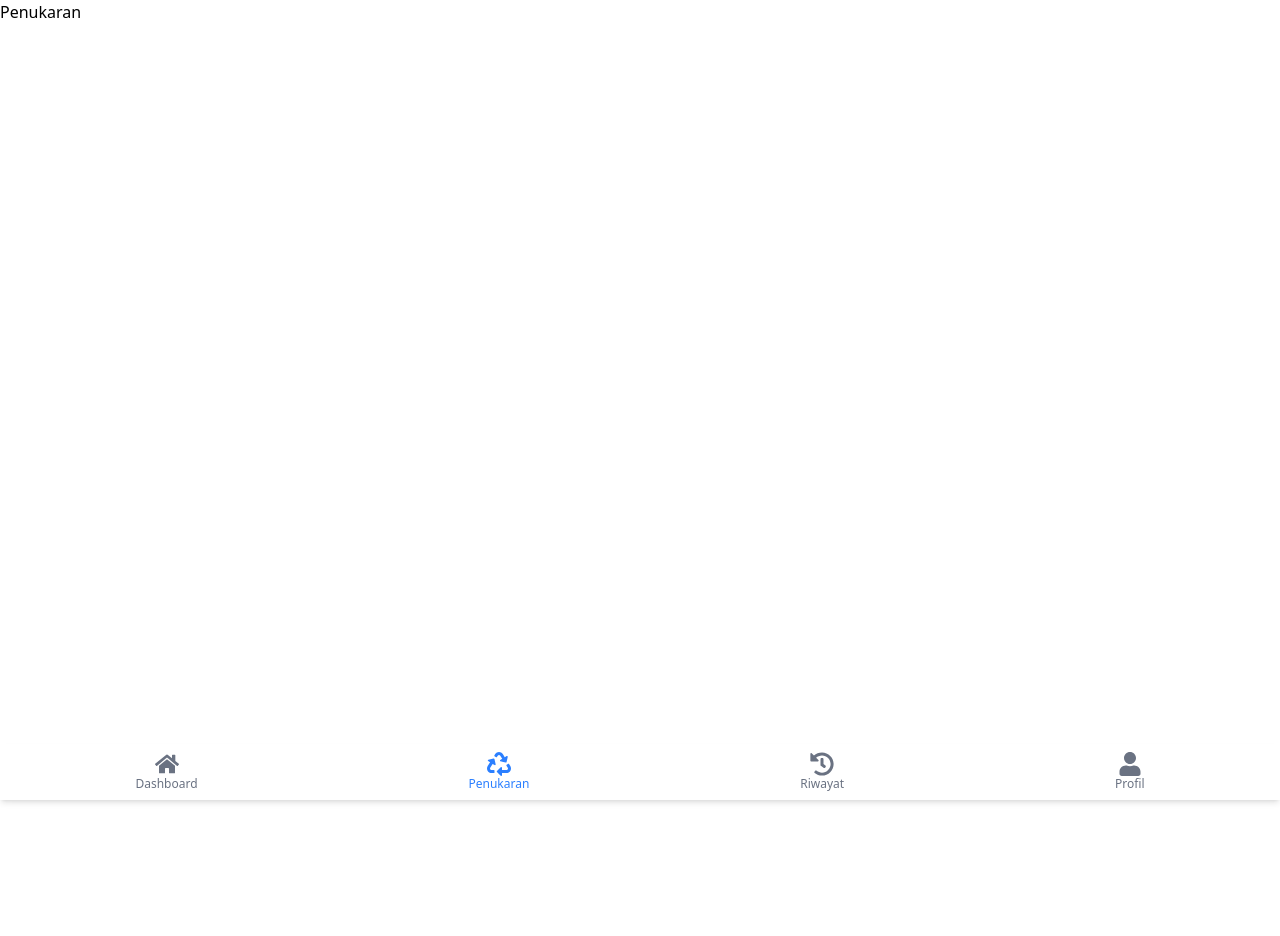
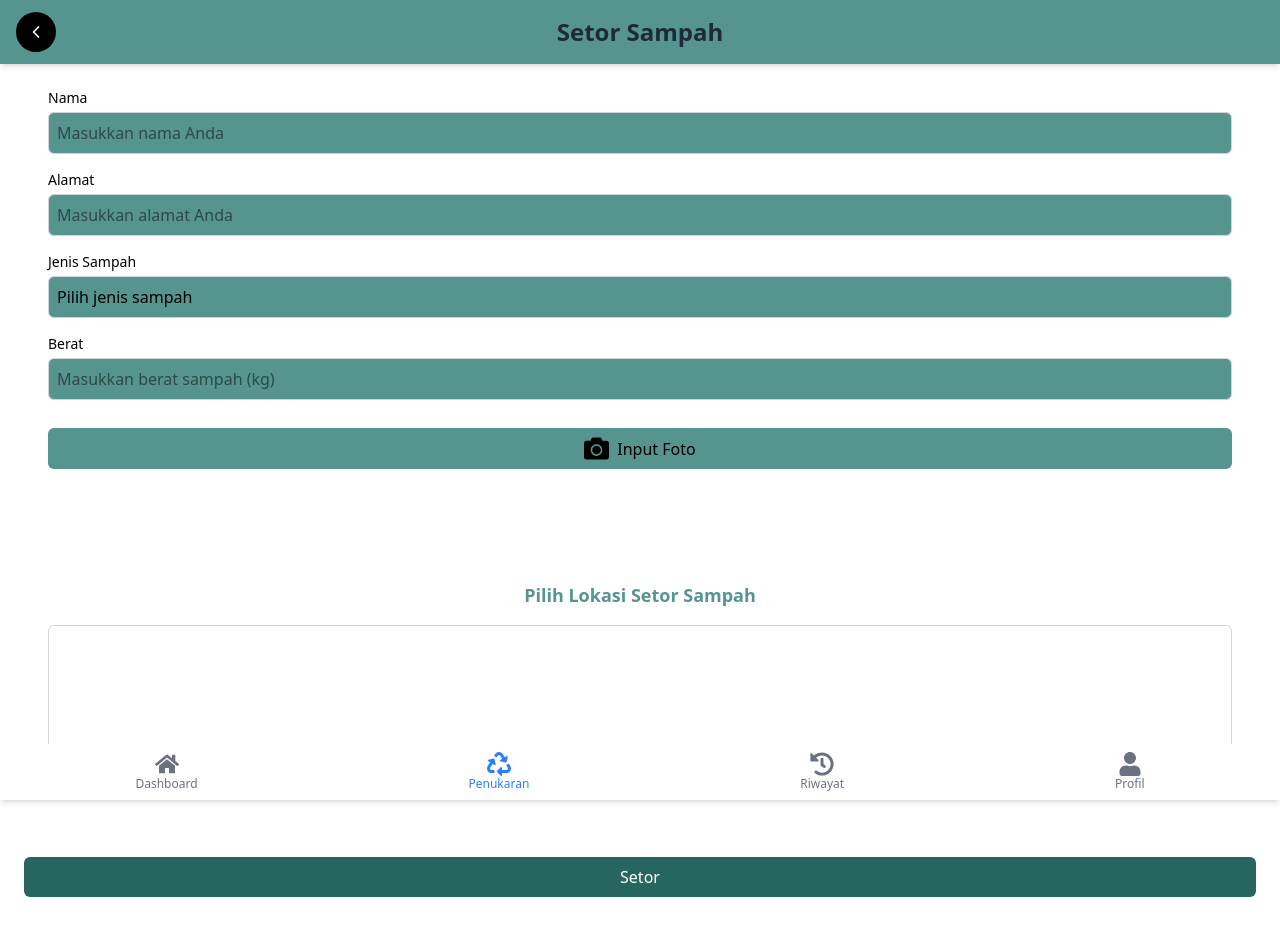
Before and after one commit to rororyo/buang.in-fe, a Next.js app: page /penukaran in a window 1280 px wide. Shown: the top 936 px of the page. Before the commit the page ends 800 px from the top, so only its background shows below. Built offline with nearby package versions, Linux system fonts and the light colour scheme.

Commit message:
feat: add penukaran page

```diff
--- a/src/app/dashboard/page.tsx
+++ b/src/app/dashboard/page.tsx
@@ -53,10 +53,10 @@ const DashboardPage = () => {
           </div>
 
           {/* Plastik */}
-          <div className="flex flex-col items-center bg-gray-100 p-4 rounded-lg shadow">
+          <div className="flex flex-col items-center bg-gray-100 p-4 rounded-lg shadow" style={{ backgroundColor: "#569490" }}>
             <FaBottleWater size={32} className="text-green-500 mb-2" />
             <h4 className="text-md font-semibold text-gray-800">Plastik</h4>
-            <p className="text-sm text-gray-600 text-center">
+            <p className="text-sm text-black-600 text-center">
               Kemasan, botol PET, toples, sedotan, tutup botol, dll.
             </p>
           </div>
--- a/src/app/penukaran/page.tsx
+++ b/src/app/penukaran/page.tsx
@@ -1,16 +1,47 @@
-"use client"
+"use client";
 
-import React from 'react'
-import { useState } from 'react'
-import Footer from '@/components/footer'
+import React, { useState } from "react";
+import Footer from "@/components/footer";
+import { ChevronLeftIcon } from "lucide-react";
+import FormInput from "@/components/penukaran-page/form-input-sampah";
+import DropdownJenisSampah from "@/components/penukaran-page/drop-down-jenis-sampah";
+import LokasiSetorSampah from "@/components/penukaran-page/lokasi-setor-sampah";
+import TombolSetor from "@/components/penukaran-page/tombol-setor";
+import TombolFoto from "@/components/penukaran-page/tombol-foto";
 
 const PenukaranPage = () => {
+  const [selectedTrash, setSelectedTrash] = useState<string | null>(null);
+
   return (
-    <div>
-      Penukaran
+    <div className="flex flex-col min-h-screen bg-white">
+      {/* Tombol Back dan Judul */}
+      <div className="fixed w-full items-center justify-between p-4 bg-white shadow-md" style={{ backgroundColor: "#569490" }}>
+        <button
+          onClick={() => (window.location.href = "/dashboard")}
+          className="absolute top-3 left-4 flex items-center justify-center w-10 h-10 text-white bg-black rounded-full hover:opacity-90 focus:outline-none focus:ring-2 focus:ring-blue-500"
+        >
+          <ChevronLeftIcon size={20} />
+        </button>
+        <h1 className="text-2xl font-bold text-gray-800 text-center w-full">Setor Sampah</h1>
+      </div>
+
+      {/* Form Input */}
+      <div className="flex flex-col items-center p-6 mt-10">
+        <div className="w-full p-6 rounded-lg">
+          <FormInput />
+        </div>
+      </div>
+
+      {/* Lokasi Setor Sampah */}
+      <LokasiSetorSampah />
+
+      {/* Tombol Setor */}
+      <TombolSetor />
+
+      {/* Footer */}
       <Footer />
     </div>
-  )
-}
+  );
+};
 
-export default PenukaranPage
+export default PenukaranPage;
--- /dev/null
+++ b/src/components/penukaran-page/drop-down-jenis-sampah/index.tsx
@@ -0,0 +1,58 @@
+import React, { useState, useRef, useEffect } from "react";
+
+interface DropdownJenisSampahProps {
+  selectedTrash: string | null;
+  setSelectedTrash: (value: string | null) => void;
+}
+
+const DropdownJenisSampah: React.FC<DropdownJenisSampahProps> = ({ selectedTrash, setSelectedTrash }) => {
+  const [isDropdownOpen, setIsDropdownOpen] = useState(false);
+  const dropdownRef = useRef<HTMLDivElement>(null);
+
+  // Menutup dropdown jika pengguna mengklik di luar dropdown
+  useEffect(() => {
+    const handleClickOutside = (event: MouseEvent) => {
+      if (dropdownRef.current && !dropdownRef.current.contains(event.target as Node)) {
+        setIsDropdownOpen(false);
+      }
+    };
+
+    document.addEventListener("mousedown", handleClickOutside);
+    return () => {
+      document.removeEventListener("mousedown", handleClickOutside);
+    };
+  }, []);
+
+  return (
+    <div className="mb-4" ref={dropdownRef}>
+      <label htmlFor="jenis-sampah" className="block text-sm font-medium text-black">
+        Jenis Sampah
+      </label>
+      <div
+        className="w-full p-2 mt-1 border border-gray-300 rounded-md focus:ring-green-500 focus:border-green-500"
+        onClick={() => setIsDropdownOpen(!isDropdownOpen)}
+        style={{ backgroundColor: "#569490" }}
+      >
+        {selectedTrash || "Pilih jenis sampah"}
+      </div>
+      {isDropdownOpen && (
+        <div className="absolute z-10 w-full mt-1 bg-white border border-gray-300 rounded-md shadow-lg">
+          {["Kertas", "Plastik", "Kaca", "Besi"].map((item) => (
+            <div
+              key={item}
+              className="p-2 hover:bg-gray-100 cursor-pointer"
+              onClick={() => {
+                setSelectedTrash(item);
+                setIsDropdownOpen(false);
+              }}
+            >
+              {item}
+            </div>
+          ))}
+        </div>
+      )}
+    </div>
+  );
+};
+
+export default DropdownJenisSampah;
--- /dev/null
+++ b/src/components/penukaran-page/form-input-sampah/index.tsx
@@ -0,0 +1,60 @@
+import React from "react";
+import TombolFoto from "@/components/penukaran-page/tombol-foto";
+import DropdownJenisSampah from "@/components/penukaran-page/drop-down-jenis-sampah";
+
+const FormInput = () => {
+    const [selectedTrash, setSelectedTrash] = React.useState<string | null>(null);
+  return (
+    <>
+      {/* Nama */}
+      <div className="mb-4">
+        <label htmlFor="nama" className="block text-sm font-medium text-black">
+          Nama
+        </label>
+        <input
+          type="text"
+          id="nama"
+          className="w-full p-2 mt-1 border border-gray-300 rounded-md focus:ring-green-500 focus:border-green-500"
+          placeholder="Masukkan nama Anda"
+          style={{ backgroundColor: "#569490" }}
+        />
+      </div>
+
+      {/* Alamat */}
+      <div className="mb-4">
+        <label htmlFor="alamat" className="block text-sm font-medium text-black">
+          Alamat
+        </label>
+        <input
+          type="text"
+          id="alamat"
+          className="w-full p-2 mt-1 border border-gray-300 rounded-md focus:ring-green-500 focus:border-green-500"
+          placeholder="Masukkan alamat Anda"
+          style={{ backgroundColor: "#569490" }}
+        />
+      </div>
+
+        {/* Jenis Sampah */}
+        <DropdownJenisSampah selectedTrash={selectedTrash} setSelectedTrash={setSelectedTrash} />
+
+      {/* Berat */}
+      <div className="mb-4">
+        <label htmlFor="berat" className="block text-sm font-medium text-black">
+          Berat
+        </label>
+        <input
+          type="number"
+          id="berat"
+          className="w-full p-2 mt-1 border border-gray-300 rounded-md focus:ring-green-500 focus:border-green-500"
+          placeholder="Masukkan berat sampah (kg)"
+          style={{ backgroundColor: "#569490" }}
+        />
+        </div>
+
+        {/* Tombol Foto */}
+        <TombolFoto />
+    </>
+  );
+};
+
+export default FormInput;
--- /dev/null
+++ b/src/components/penukaran-page/lokasi-setor-sampah/index.tsx
@@ -0,0 +1,21 @@
+import React from "react";
+
+const LokasiSetorSampah = () => {
+  return (
+    <div className="flex flex-col items-center p-6">
+      <div className="w-full bg-white p-6 rounded-lg">
+        <h2
+          className="text-lg font-bold mb-4 text-center"
+          style={{ color: "#569490" }}
+        >
+          Pilih Lokasi Setor Sampah
+        </h2>
+        <div className="w-full h-40 border border-gray-300 rounded-md">
+          {/* Div kosong untuk map */}
+        </div>
+      </div>
+    </div>
+  );
+};
+
+export default LokasiSetorSampah;
--- /dev/null
+++ b/src/components/penukaran-page/tombol-foto/index.tsx
@@ -0,0 +1,25 @@
+"use client";
+
+import React from "react";
+import { FaCamera } from "react-icons/fa";
+
+const TombolFoto = () => {
+  const handleFotoClick = () => {
+    console.log("Tombol Foto diklik");
+  };
+
+  return (
+    <div className="mb-4">
+      <button
+        onClick={handleFotoClick}
+        className="w-full mt-7 p-2 text-black rounded-md hover:bg-opacity-90 items-center flex justify-center"
+        style={{ backgroundColor: "#569490" }}
+      >
+        <FaCamera size={25} className="mr-2" />
+        Input Foto
+      </button>
+    </div>
+  );
+};
+
+export default TombolFoto;
--- /dev/null
+++ b/src/components/penukaran-page/tombol-setor/index.tsx
@@ -0,0 +1,16 @@
+import React from "react";
+
+const TombolSetor = () => {
+  return (
+    <div className="flex flex-col items-center p-6 mb-20">
+      <button
+        className="w-full p-2 text-white rounded-md hover:bg-opacity-90"
+        style={{ backgroundColor: "#276561" }}
+      >
+        Setor
+      </button>
+    </div>
+  );
+};
+
+export default TombolSetor;
```
